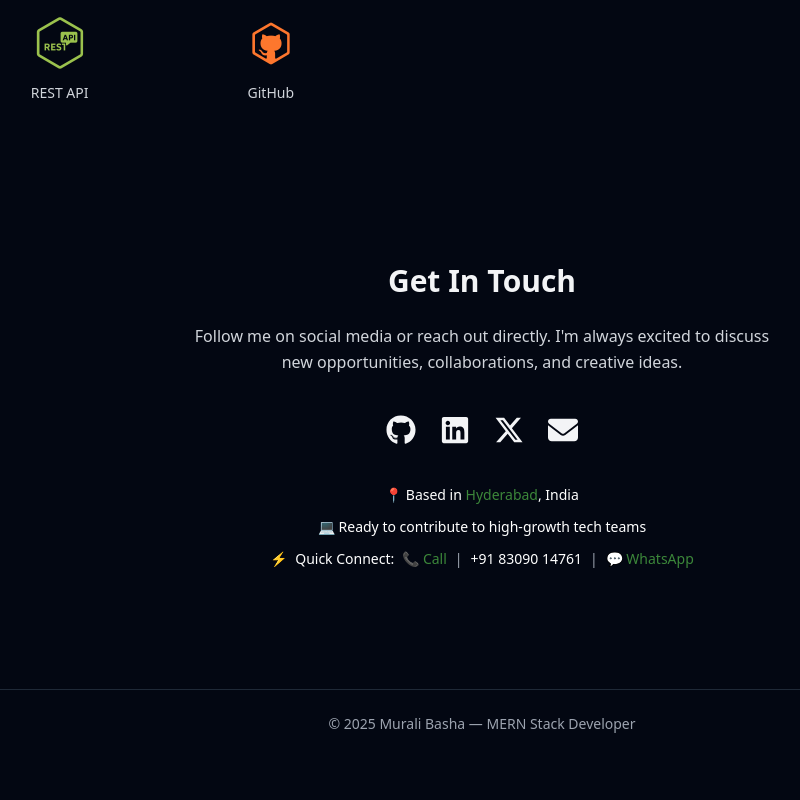
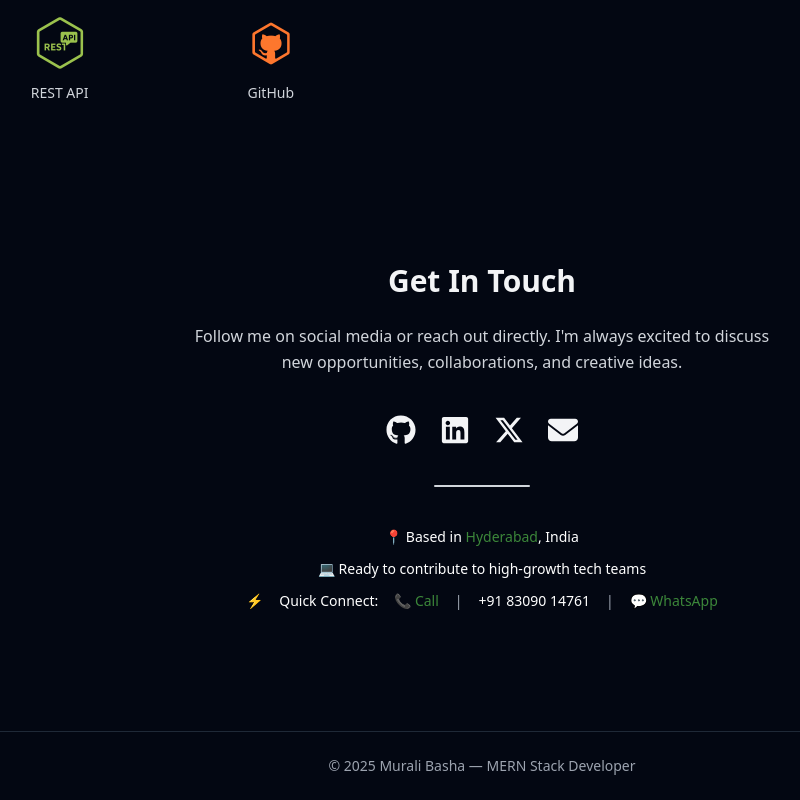
Before and after one commit to Basha-Murali/murali-basha-portfolio, a React (Vite) app: page / in a window 1280 px wide. Shown: the part 2261-3061 px from the top of the page, without its empty margins (158-958 px from the left). Before the commit the page ends 3019 px from the top, so only its background shows below. Built offline with nearby package versions, Linux system fonts and the light colour scheme; the HTML template or start-up script is replaced by a standard one.

Commit message:
added the divider line

```diff
--- a/src/components/Contact.tsx
+++ b/src/components/Contact.tsx
@@ -76,6 +76,8 @@ const Contact = () => {
         </a>
       </motion.div>
 
+      {/* ✅ Divider line with white or gray accent */}
+      <div className="w-24 h-[2px] bg-gray-500 dark:bg-gray-300 mx-auto my-10 rounded-full" />
       {/* ✅ Quick Info + Quick Connect */}
       <motion.div
         initial={{ opacity: 0, y: 20 }}
@@ -110,7 +112,7 @@ const Contact = () => {
         </p>
 
         {/* Quick Connect */}
-        <p className="flex items-center justify-center gap-2 flex-wrap relative">
+        <p className="flex items-center justify-center gap-4 flex-wrap relative">
           ⚡ <span className="font-medium text-white">Quick Connect:</span>{" "}
           <a
             href="tel:+918309014761"
```
